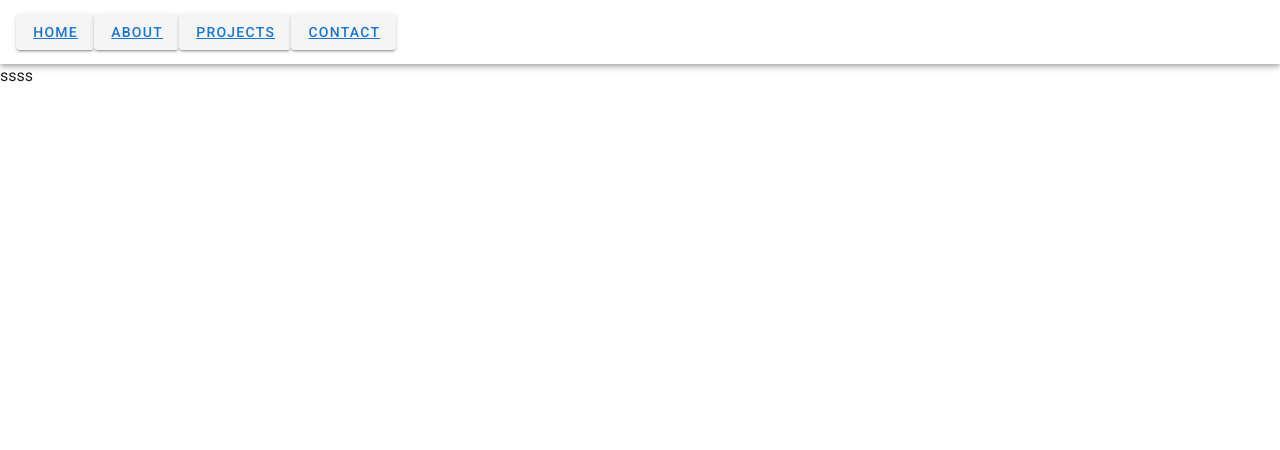
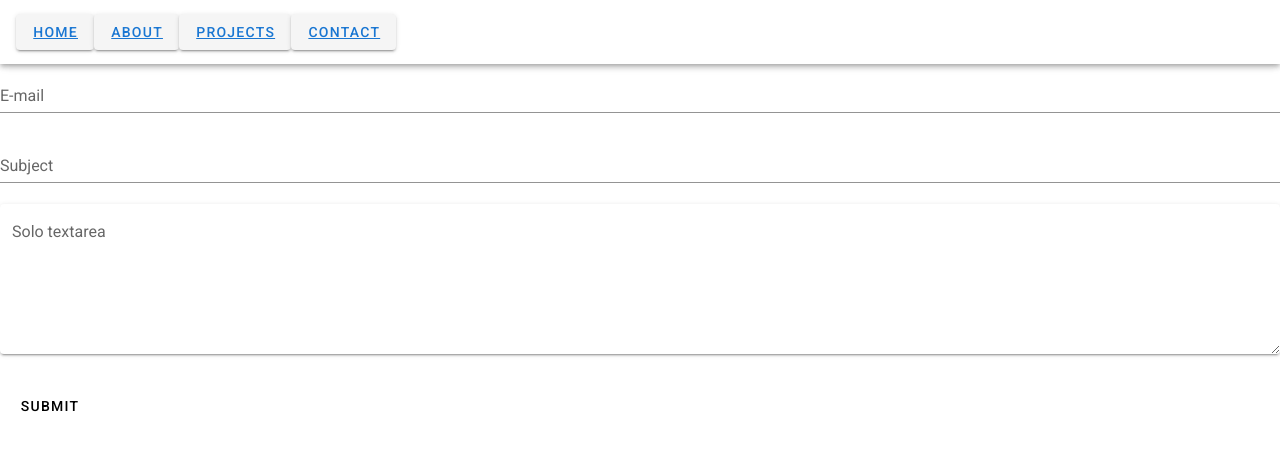
Before and after one commit to 4rts/hit-the-ants-site, a Vue app: page /contact in a window 1280 px wide. Shown: the top 450 px of the page. Built offline with nearby package versions, Linux system fonts and the light colour scheme.

Commit message:
Contact outline 완료

```diff
--- a/src/views/Contact.vue
+++ b/src/views/Contact.vue
@@ -1,12 +1,51 @@
 <template>
-    <div>
-        ssss
-    </div>
+    <v-form
+        ref="form"
+        v-model="valid"
+        :lazy-validation="lazy"
+    >
+        <v-text-field
+            v-model="email"
+            :rules="emailRules"
+            label="E-mail"
+            required
+        ></v-text-field>
+        <v-text-field
+            v-model="subject"
+            :rules="nameRules"
+            label="Subject"
+            required
+        ></v-text-field>
+        <v-textarea
+          solo
+          name="input-7-4"
+          label="Solo textarea"
+        ></v-textarea>
+
+        <v-btn text large color="black">Submit</v-btn>
+    </v-form>
 </template>
 
 <script>
 export default {
-    name: 'Contact'
+    name: 'Contact',
+    data: function () {
+        return {
+            subject: '',
+            // nameRules: [
+            //     v => !!v || 'Subject is required',
+            //     v => (v && v.length <= 10) || 'Name must be less than 10 characters',
+            // ],
+            email: '',
+            emailRules: [
+                v => !!v || 'E-mail is required',
+                v => /.+@.+\..+/.test(v) || 'E-mail must be valid',
+            ],
+        }
+    },
+    methods: {
+
+    }
 }
 </script>
 
```
